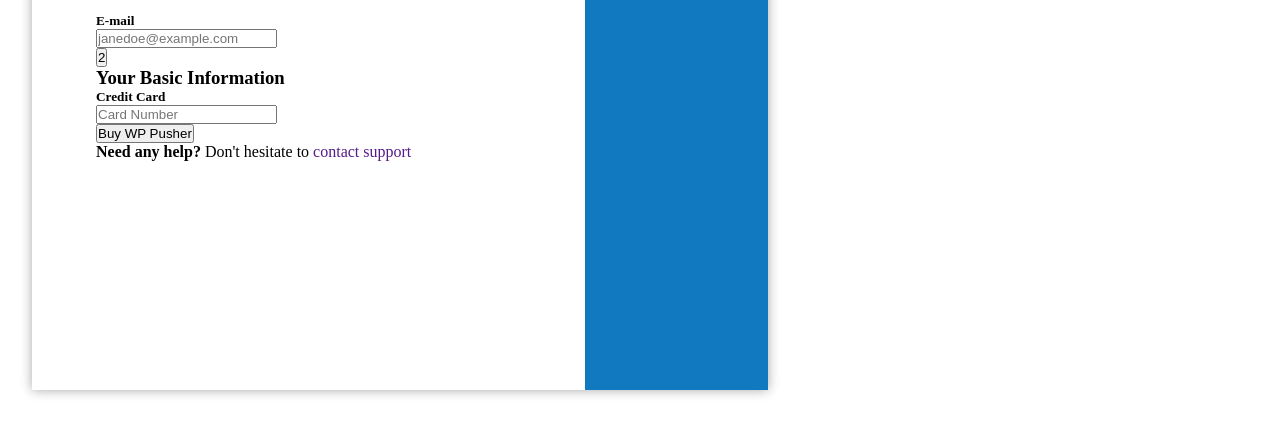
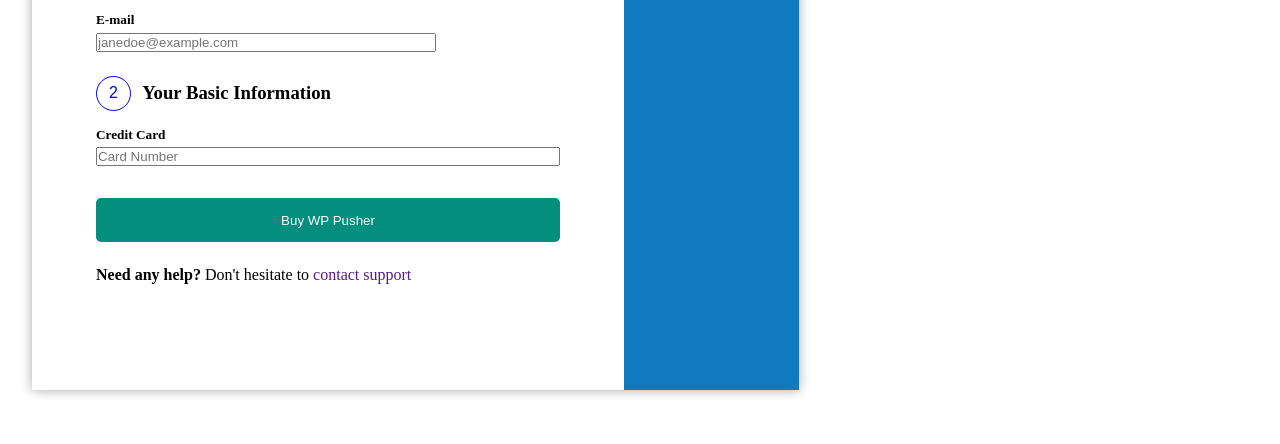
Before and after one commit to Temiloluwa16/AltSchool-test2, a plain HTML site: page index.html in a window 1280 px wide. Shown: the part 356-800 px from the top of the page. Drawn offline with Linux system fonts and the light colour scheme.

Commit message:
i styled the button

```diff
--- a/style.css
+++ b/style.css
@@ -64,7 +64,7 @@
     margin-bottom: 1rem;
 }
 
-. one {
+.one {
     display: flex;
 
     align-items: center;
@@ -91,3 +91,47 @@
 .first-name {
     width: 220px;
 }
+.last-name input {
+    width: 220px;
+}
+
+.email input {
+    width: 340px;
+}
+
+h5 {
+    margin-bottom: .3rem;
+}
+.email {
+    margin-bottom: 1.5rem;
+}
+.two {
+    display: flex;
+    align-items: center;
+    gap: .7rem;
+    margin-bottom: 1rem;
+}
+.two button {
+    width: 35px;
+    height: 35px;
+    border-radius: 50%;
+    border: 1px solid blue;
+    background-color: white;
+    font-size: 1rem;
+    color: blue;
+}
+.credit-card {
+    margin-bottom: 2rem;
+}
+.credit-card input {
+  width: 100%;
+}
+.buy-wp {
+    width: 100%;
+    color: white;
+    background-color: #038e7d;
+    padding: 0.9rem 0rem;
+    border: 0;
+    border-radius: 5px;
+    margin-bottom: 1.5rem;
+}
```
